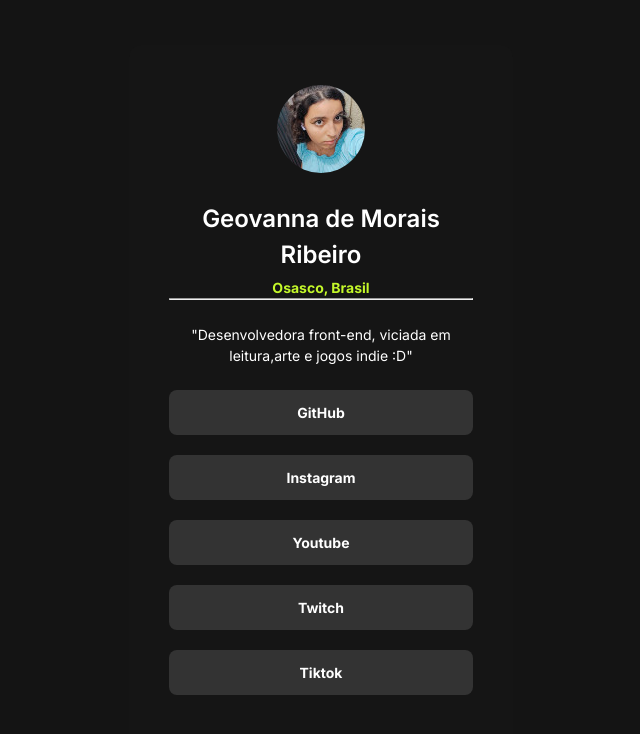
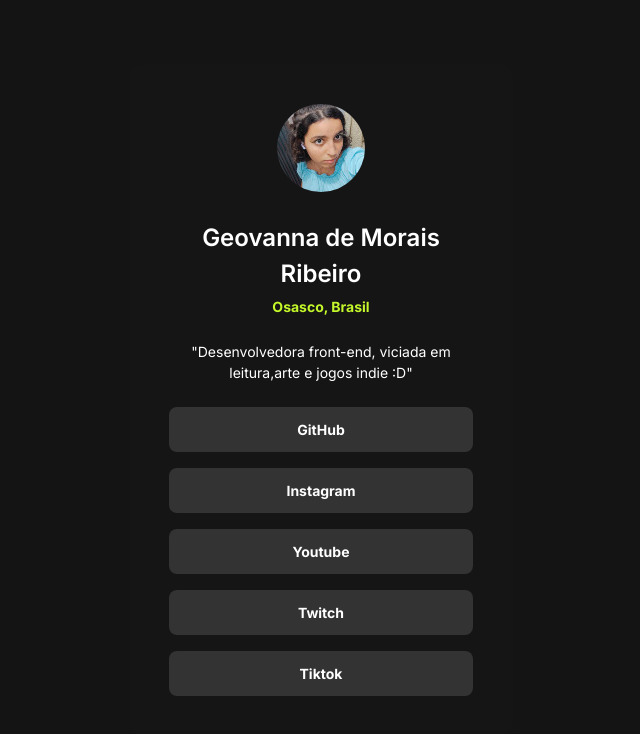
Before and after one commit to GeovannaMorais12BEMETI/Projeto--Meus-Links, a plain HTML site: page index.html in a window 1280 px wide. Shown: the whole page, without its empty margins (319-959 px from the left). Drawn offline with Linux system fonts and the light colour scheme.

Commit message:
Projeto finalizado :D

```diff
--- a/index.html
+++ b/index.html
@@ -14,18 +14,22 @@
 
     <div>
         <img src="./fotinha bonita.jpg" alt="imagem da criadora, Geovanna Morais :D">
+
         <h1>Geovanna de Morais Ribeiro</h1>
-        <strong> Osasco, Brasil</strong> <hr>
+        <strong> Osasco, Brasil</strong>
 
         <p>"Desenvolvedora front-end, viciada em leitura,arte e jogos indie :D"</p>
-            <a href="https://github.com/GeovannaMorais12BEMETI" target="_blank">GitHub</a> <br>
-        <a href="https://www.instagram.com/hay_aylaa/" target="_blank">Instagram</a> <br>
-        <a href="https://www.youtube.com/@Hay_aylaa" target="_blank">Youtube</a> <br>
-        <a href="https://www.twitch.tv/Ayla_thecreative" target="_blank">Twitch</a> <br>
-        <a href="https://www.tiktok.com/@ay_stalight" target="_blank">Tiktok</a> <br>
+            <a href="https://github.com/GeovannaMorais12BEMETI" target="_blank">GitHub</a>
+
+        <a href="https://www.instagram.com/hay_aylaa/" target="_blank">Instagram</a>
+
+        <a href="https://www.youtube.com/@Hay_aylaa" target="_blank">Youtube</a>
+
+        <a href="https://www.twitch.tv/Ayla_thecreative" target="_blank">Twitch</a>
+
+        <a href="https://www.tiktok.com/@ay_stalight" target="_blank">Tiktok</a>
 
     </div>
 
-
 </body>
 </html>
```
